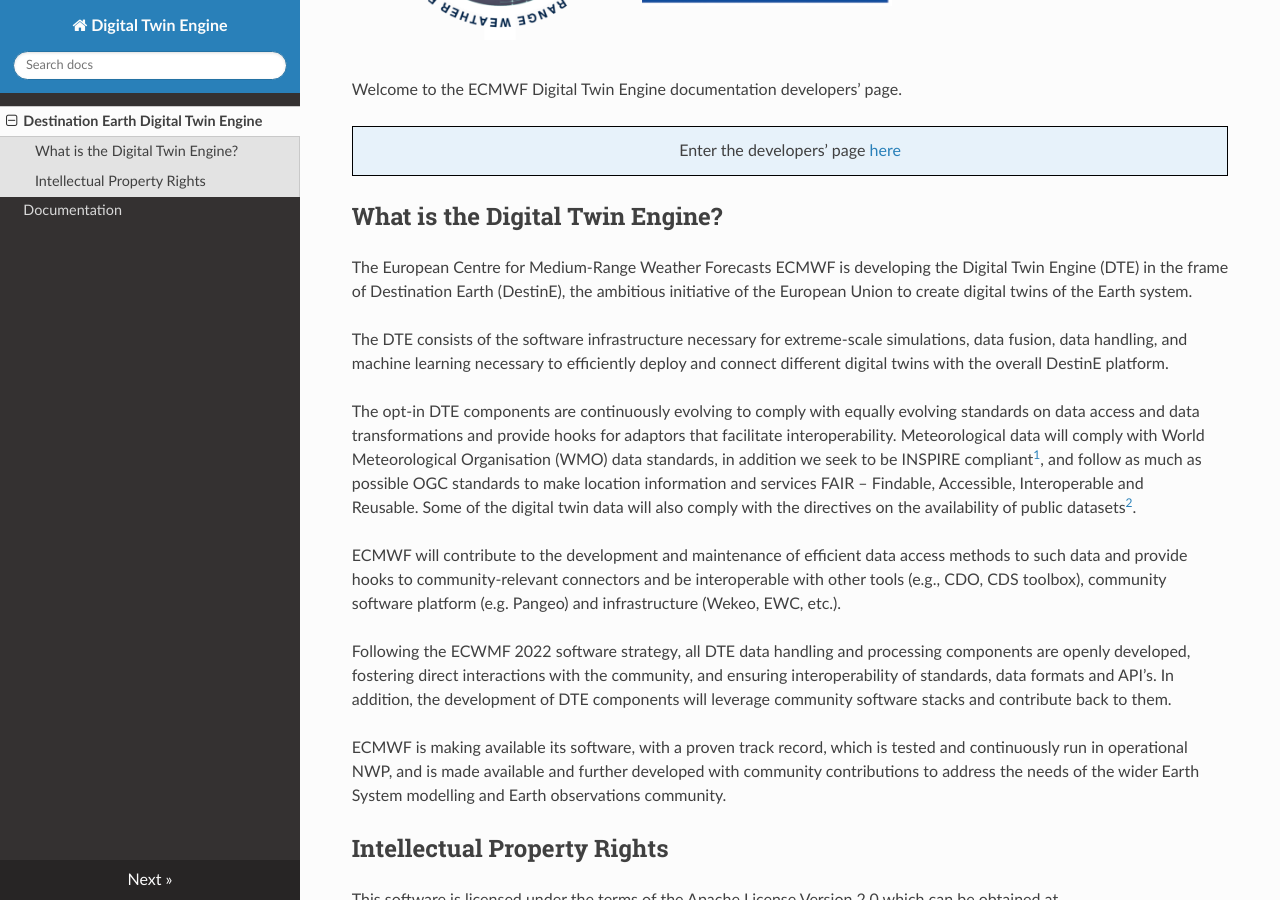
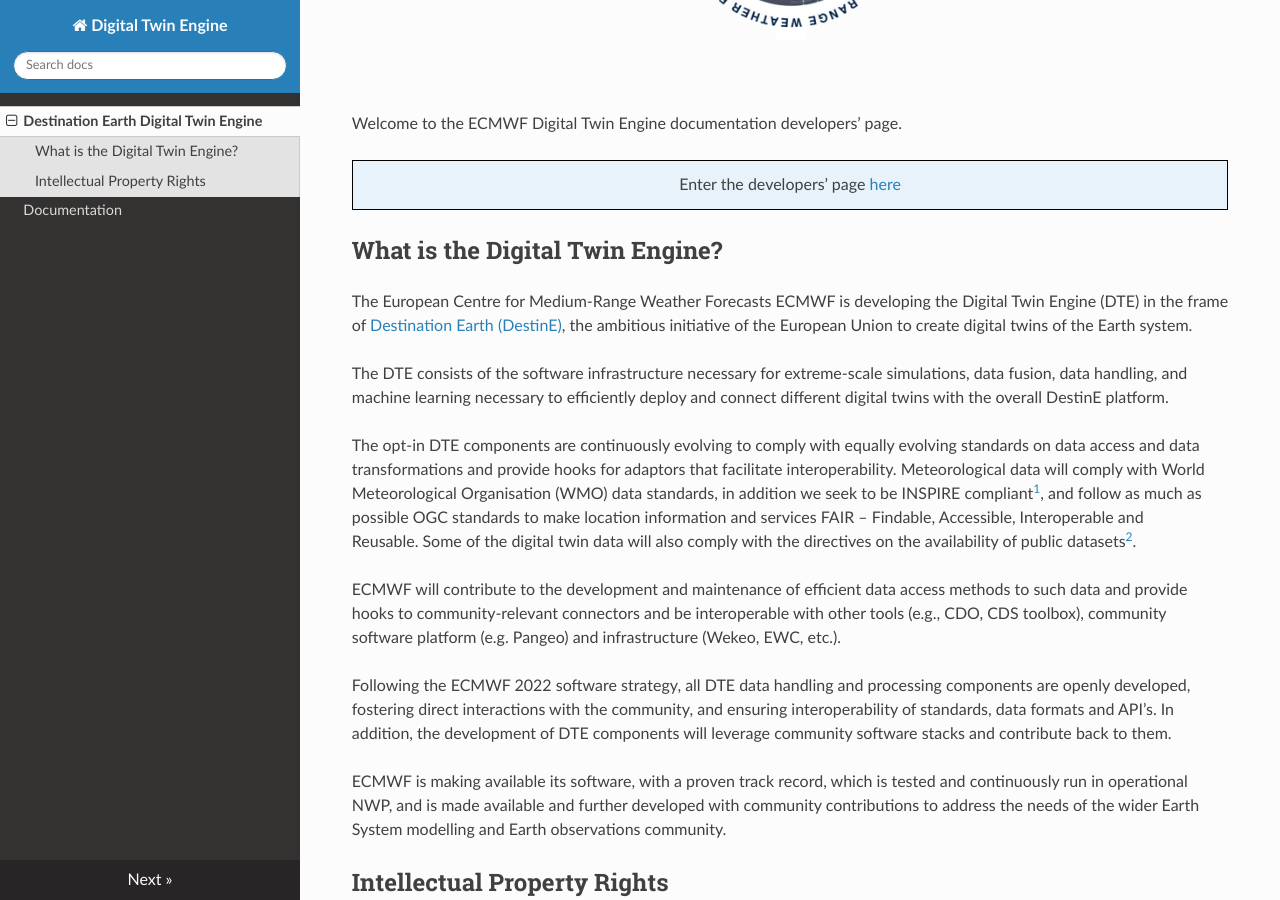
Before and after one commit to ecmwf-projects/digital-twin-engine, an MkDocs documentation site: the page built from docs/index.md, in a window 1280 px wide and 900 px high, scrolled down 373 px. Built offline with MkDocs 1.6.1, drawn with Linux system fonts in a browser that asks for light colours; nearby versions of some CDN libraries.

Commit message:
small fixes

```diff
--- a/docs/index.md
+++ b/docs/index.md
@@ -1,14 +1,14 @@
 # Destination Earth Digital Twin Engine
 
-<div>
-<p style="float: left; margin: 0 20px 0 20px;">
+<div style="text-align:center">
+<p style="float: middle; margin: 0 5px 0 0px;">
     <img src="destination-earth-logo.png" alt="Destination Earth Logo" width="250"/>
 </p>
-<p style="padding: 15px 0 10px 0;">
-</p>
-<p style="float: middle; margin: 0 5px 0 0px;">
+<!-- <p style="padding: 15px 0 10px 0;">
+</p> -->
+<!-- <p style="float: middle; margin: 0 5px 0 0px;">
     <img src="eu-logo.png" alt="EU Logo" width="250"/>
-</p>
+</p> -->
 </div>
 
 <br />
@@ -28,7 +28,7 @@
 
 ## What is the Digital Twin Engine?
 
-The European Centre for Medium-Range Weather Forecasts ECMWF is developing the Digital Twin Engine (DTE) in the frame of Destination Earth (DestinE), the ambitious initiative of the European Union to create digital twins of the Earth system.
+The European Centre for Medium-Range Weather Forecasts ECMWF is developing the Digital Twin Engine (DTE) in the frame of [Destination Earth (DestinE)](https://digital-strategy.ec.europa.eu/en/policies/destination-earth), the ambitious initiative of the European Union to create digital twins of the Earth system.
 
 The DTE consists of the software infrastructure necessary for extreme-scale simulations, data fusion, data handling, and machine learning necessary to efficiently deploy and connect different digital twins with the overall DestinE platform.
 
@@ -36,7 +36,7 @@
 
 ECMWF  will contribute to the development and maintenance of efficient data access methods to such data and provide hooks to community-relevant connectors and be interoperable with other tools (e.g., CDO, CDS toolbox), community software platform (e.g. Pangeo) and infrastructure (Wekeo, EWC, etc.).
 
-Following the ECWMF 2022 software strategy, all DTE data handling and processing components are openly developed, fostering direct interactions with the community, and ensuring interoperability of standards, data formats and API’s. In addition, the development of DTE components will leverage community software stacks and contribute back to them.
+Following the ECMWF 2022 software strategy, all DTE data handling and processing components are openly developed, fostering direct interactions with the community, and ensuring interoperability of standards, data formats and API’s. In addition, the development of DTE components will leverage community software stacks and contribute back to them.
 
 ECMWF is making available its software, with a proven track record, which is tested and continuously run in operational NWP, and is made available and further developed with community contributions to address the needs of the wider Earth System modelling and Earth observations community.
 
```
